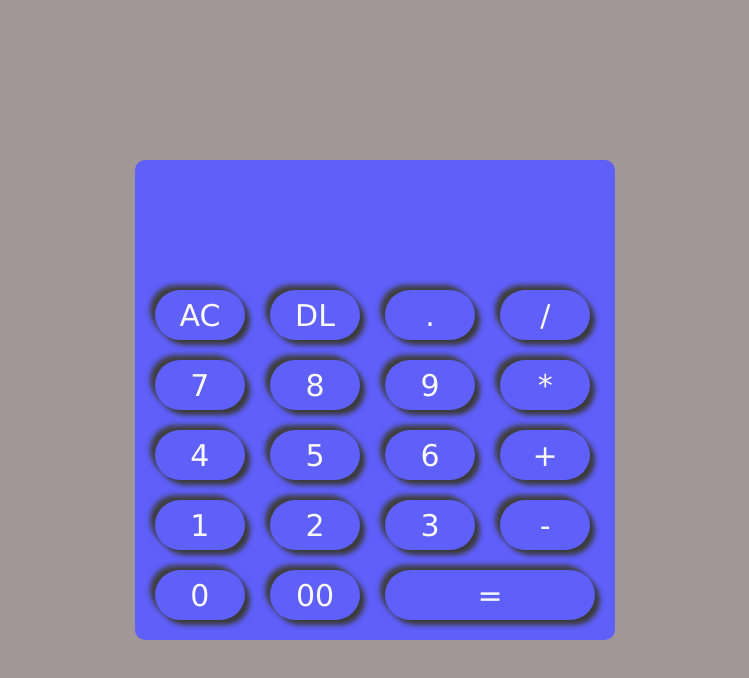
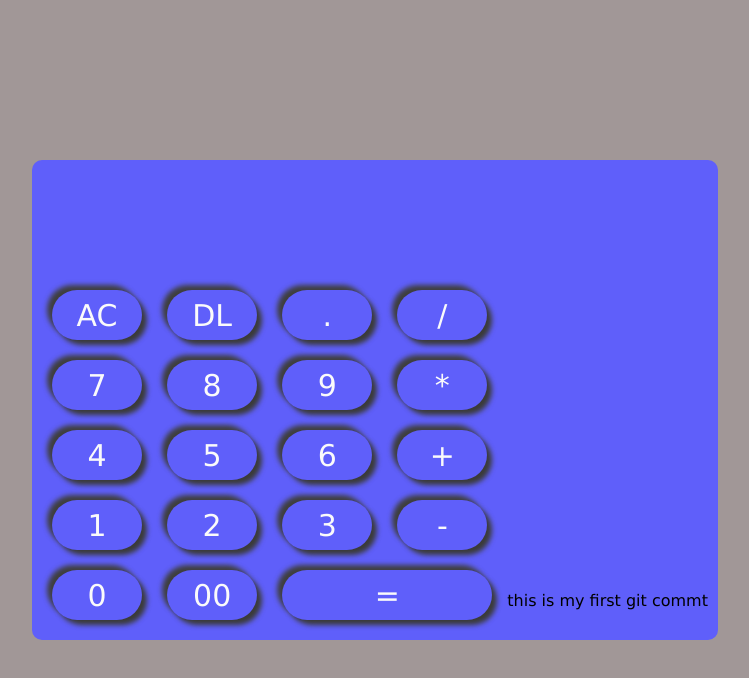
Before and after one commit to RushiJaware/calculator, a plain HTML site: page index.html in a window 1280 px wide. Shown: the whole page, without its empty margins (265-1014 px from the left). Drawn offline with Linux system fonts and the light colour scheme.

Commit message:
first message

```diff
--- a/index.html
+++ b/index.html
@@ -50,6 +50,8 @@
                         <input type="button" value="00" onclick="display.value += '7'">
                         <input type="button" value="=" class="equal">
 
+                        this is my first git commt
+
                     </div>
             </div>
             </form>
```
